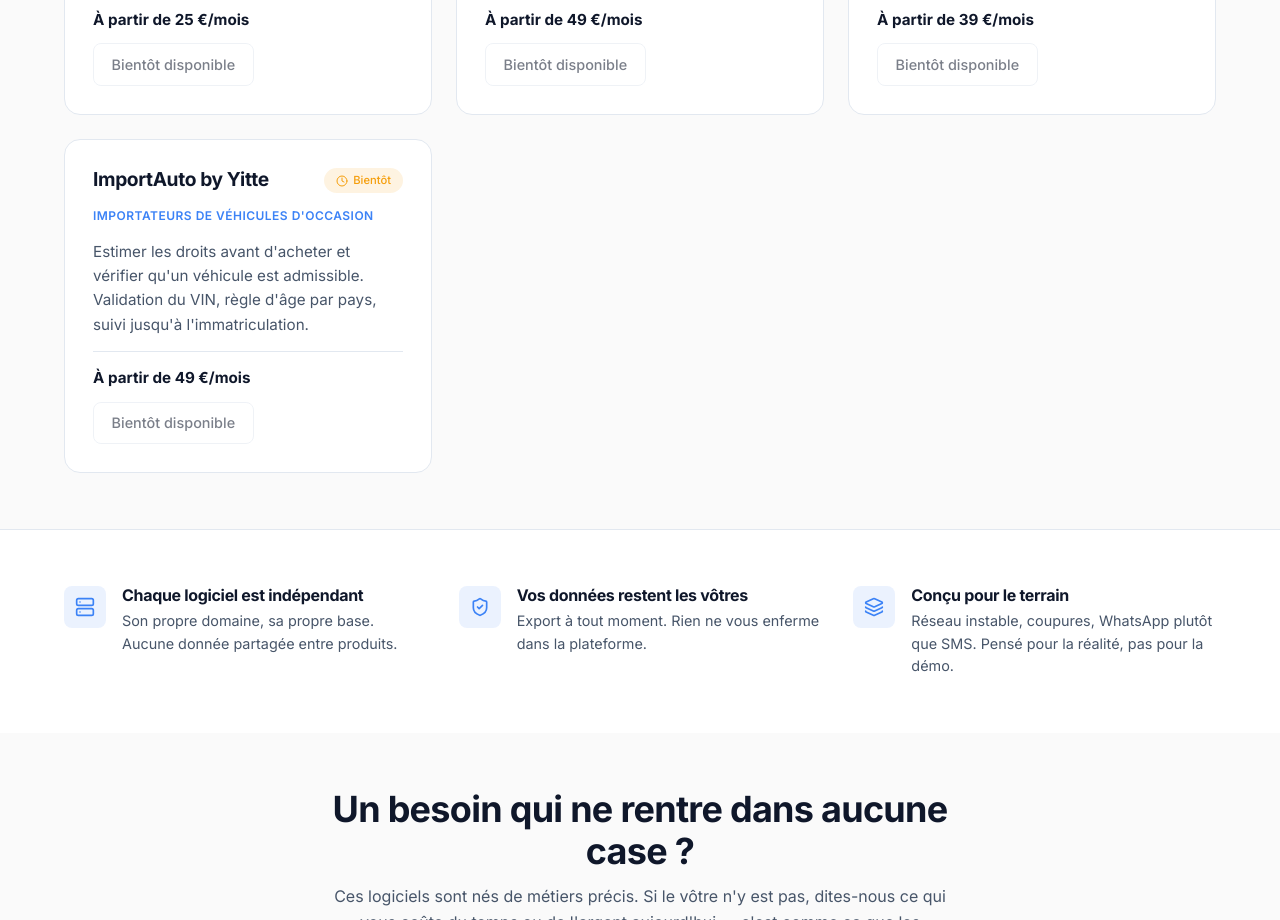
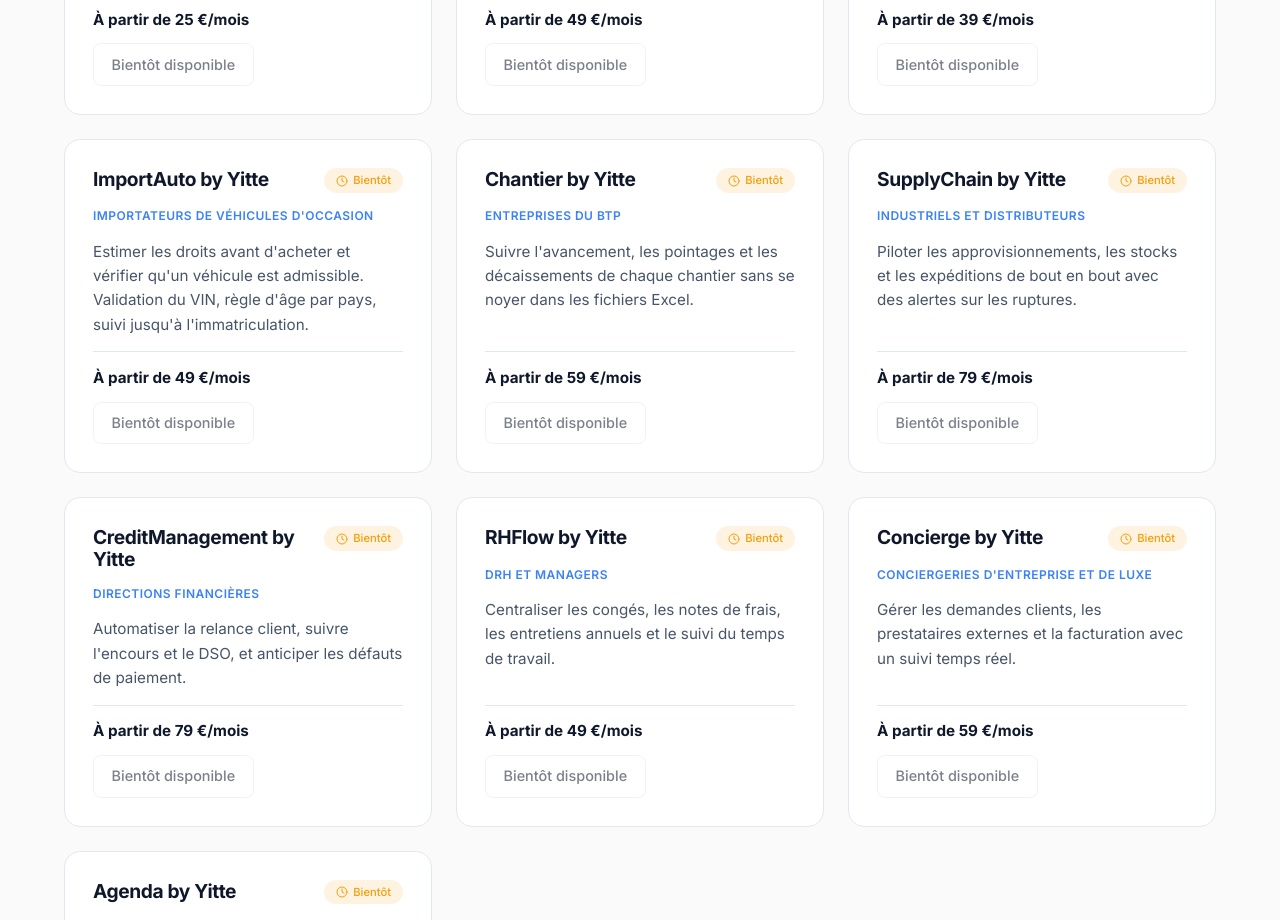
Before and after one commit to TAMS-YITTE/YITTENET, a React (Vite) app: page /logiciels in a window 1280 px wide. Shown: the part 1880-2800 px from the top of the page. Built offline with nearby package versions, Linux system fonts and the light colour scheme; no server answers.

Commit message:
feat: ajout de 6 SaaS et fallback boutique

```diff
--- a/src/pages/LogicielsSaaS.jsx
+++ b/src/pages/LogicielsSaaS.jsx
@@ -144,6 +144,60 @@
     douleur: "Estimer les droits avant d'acheter et vérifier qu'un véhicule est admissible. Validation du VIN, règle d'âge par pays, suivi jusqu'à l'immatriculation.",
     prix: 'À partir de 49 €/mois',
     url: 'https://auto.yitte.net',
+    statut: 'bientot',
+  },
+  {
+    id: 'chantier',
+    nom: 'Chantier by Yitte',
+    cible: 'Entreprises du BTP',
+    douleur: 'Suivre l\'avancement, les pointages et les décaissements de chaque chantier sans se noyer dans les fichiers Excel.',
+    prix: 'À partir de 59 €/mois',
+    url: 'https://chantier.yitte.net',
+    statut: 'bientot',
+  },
+  {
+    id: 'supplychain',
+    nom: 'SupplyChain by Yitte',
+    cible: 'Industriels et distributeurs',
+    douleur: 'Piloter les approvisionnements, les stocks et les expéditions de bout en bout avec des alertes sur les ruptures.',
+    prix: 'À partir de 79 €/mois',
+    url: 'https://supply.yitte.net',
+    statut: 'bientot',
+  },
+  {
+    id: 'creditmanagement',
+    nom: 'CreditManagement by Yitte',
+    cible: 'Directions financières',
+    douleur: 'Automatiser la relance client, suivre l\'encours et le DSO, et anticiper les défauts de paiement.',
+    prix: 'À partir de 79 €/mois',
+    url: 'https://credit.yitte.net',
+    statut: 'bientot',
+  },
+  {
+    id: 'rhflow',
+    nom: 'RHFlow by Yitte',
+    cible: 'DRH et managers',
+    douleur: 'Centraliser les congés, les notes de frais, les entretiens annuels et le suivi du temps de travail.',
+    prix: 'À partir de 49 €/mois',
+    url: 'https://rh.yitte.net',
+    statut: 'bientot',
+  },
+  {
+    id: 'concierge',
+    nom: 'Concierge by Yitte',
+    cible: 'Conciergeries d\'entreprise et de luxe',
+    douleur: 'Gérer les demandes clients, les prestataires externes et la facturation avec un suivi temps réel.',
+    prix: 'À partir de 59 €/mois',
+    url: 'https://concierge.yitte.net',
+    statut: 'bientot',
+  },
+  {
+    id: 'agenda',
+    nom: 'Agenda by Yitte',
+    cible: 'Professionnels libéraux et salons',
+    douleur: 'Proposer la prise de rendez-vous en ligne, envoyer des rappels SMS et réduire les no-shows.',
+    prix: 'À partir de 29 €/mois',
+    url: 'https://agenda.yitte.net',
     statut: 'bientot',
   },
 ];
--- a/src/pages/Marketplace.jsx
+++ b/src/pages/Marketplace.jsx
@@ -31,7 +31,39 @@
       const { data, error } = await query;
 
       if (error) throw error;
-      setProducts(data || []);
+
+      const fallbackProducts = [
+        {
+          id: 'medl-smart-contract',
+          category: 'web3',
+          title: 'Smart Contract MEDL (Code Source)',
+          description: 'Smart contract identique à celui en production, certifié et audité. Idéal pour lancer votre marketplace ou plateforme de leasing. (Réf: C:\\Users\\hp\\MedLease_Production)',
+          price: 750,
+          profiles: { full_name: 'Yitte Expert' }
+        },
+        {
+          id: 'template-chatbot',
+          category: 'nocode',
+          title: 'Template ChatbotEmbed',
+          description: 'Template complet prêt à l\'emploi pour intégrer un chatbot IA sur mesure sur n\'importe quel site web. Configuration ultra-rapide.',
+          price: 49,
+          profiles: { full_name: 'Yitte Expert' }
+        },
+        {
+          id: 'template-resume',
+          category: 'nocode',
+          title: 'Template ResumeScanner',
+          description: 'Outil complet d\'analyse de CV boosté par l\'IA. Automatisez le tri des candidatures. Code source et interface inclus.',
+          price: 89,
+          profiles: { full_name: 'Yitte Expert' }
+        }
+      ];
+
+      // On applique le filtre localement si on utilise le fallback
+      const finalProducts = (data && data.length > 0) ? data : fallbackProducts;
+      const filteredFinal = filter === 'all' ? finalProducts : finalProducts.filter(p => p.category === filter);
+
+      setProducts(filteredFinal);
     } catch (error) {
       console.error('Erreur lors du chargement des produits:', error);
     } finally {
```
